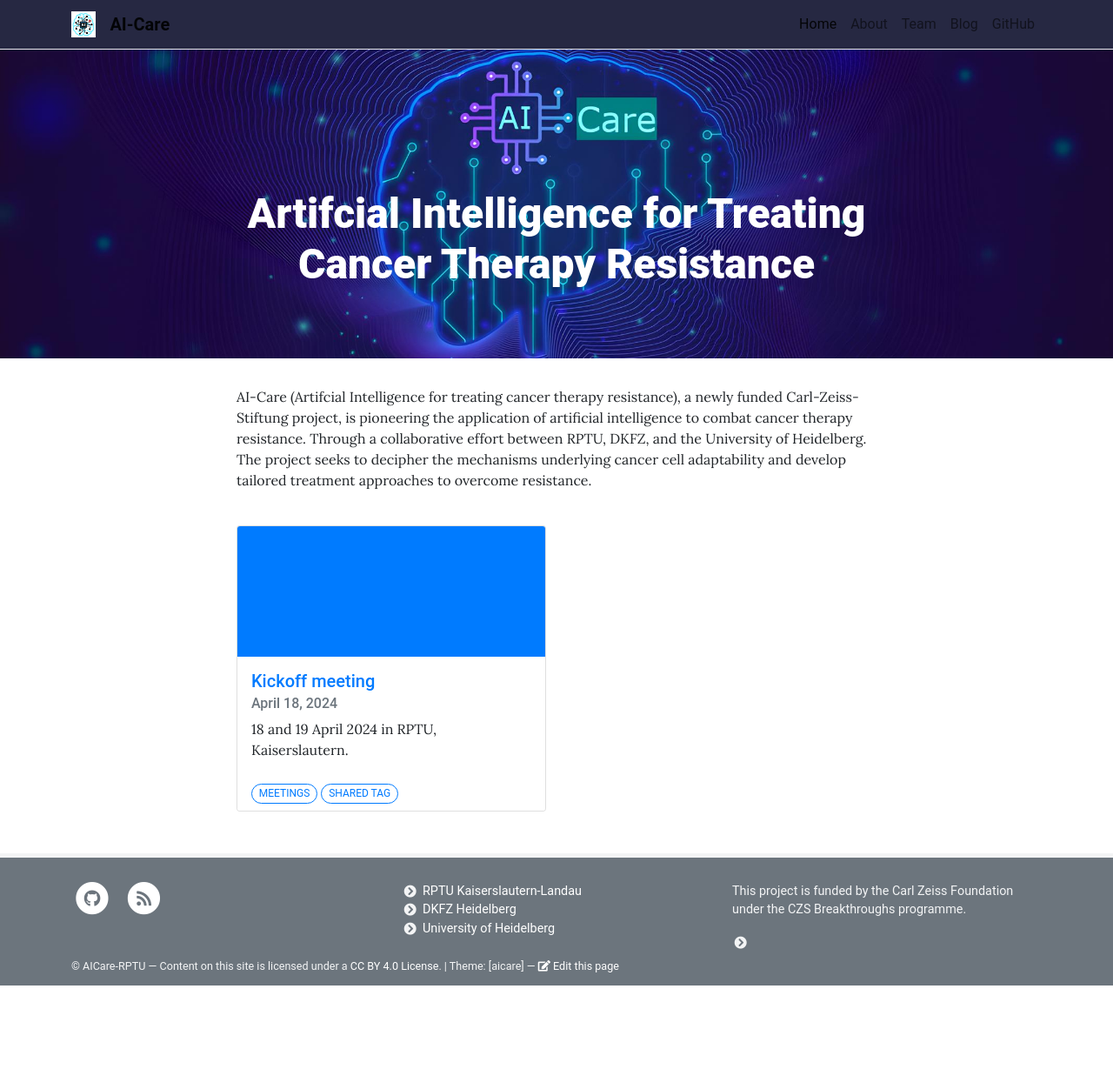
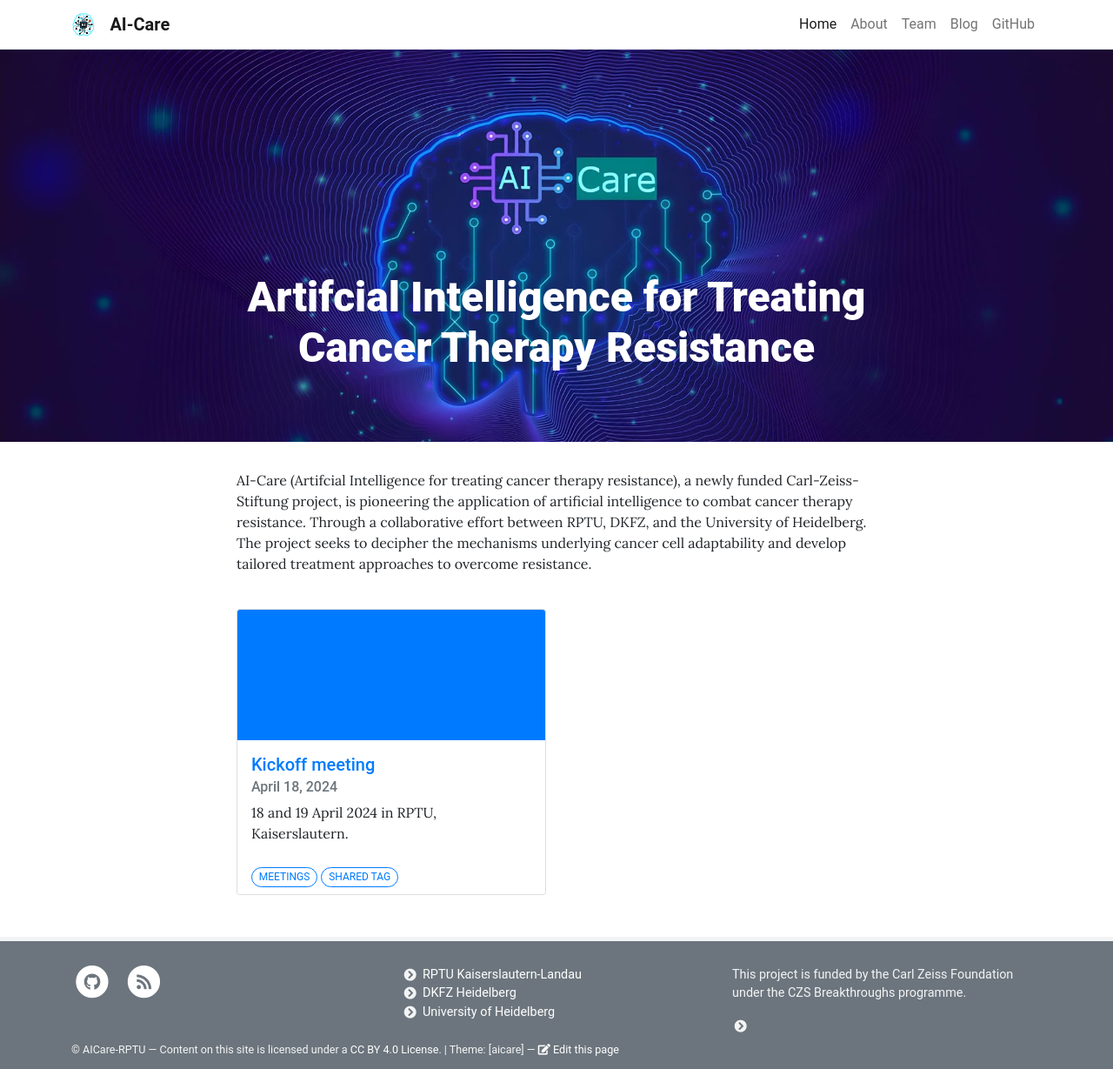
Before and after one commit to AI-Care-CZS/aicare, a Jekyll site: the page built from pages/home.md, in a window 1280 px wide. Shown: the whole page at 87% size. Built offline with Jekyll 4.4.1, drawn with Linux system fonts in a browser that asks for light colours; before the commit the page ends 1133 px from its top, so only the background shows below that.

Commit message:
changed nav bar color to white, banner size, heading pad len

```diff
--- a/_sass/_header.scss
+++ b/_sass/_header.scss
@@ -46,7 +46,7 @@
     $header-h1: 3rem;
     font-size: $header-h1;
     font-weight: 800;
-    margin-top: 6rem;
+    margin-top: 12rem;
 
     // Reduce font-size on smaller screens, except on homepage
     @include media-breakpoint-down(md) {
--- a/_sass/_navbar.scss
+++ b/_sass/_navbar.scss
@@ -1,7 +1,7 @@
 // Navbar
 
 .navbar {
-  background-color: rgb(38, 40, 66)!important;
+  background-color: white!important;
   border-bottom: 1px solid $gray-200;
 
   .navbar-brand {
```
Also changed, not shown: _config.yml (+3 -4 lines), assets/theme/images/AICare_Banner.jpg.
